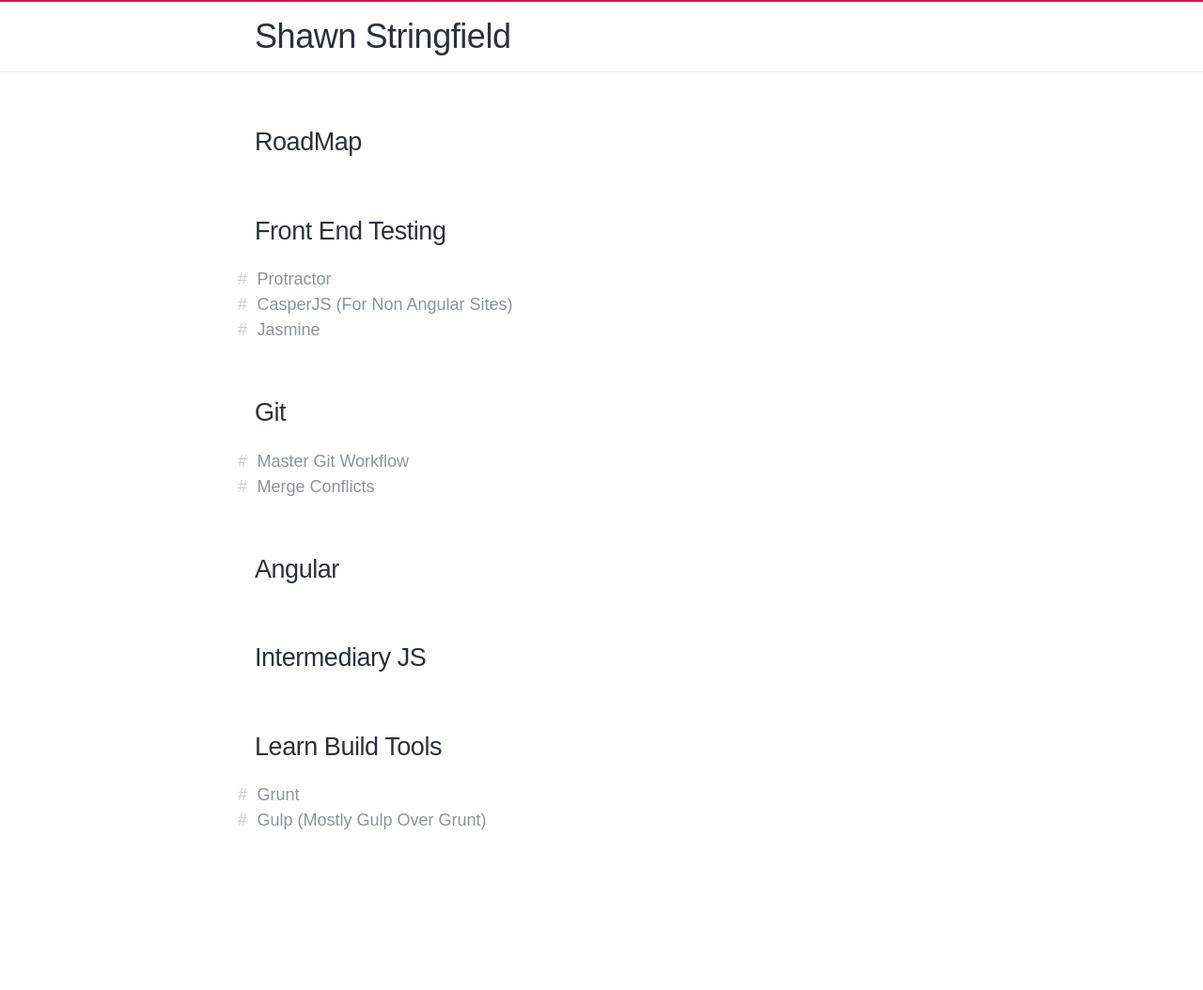
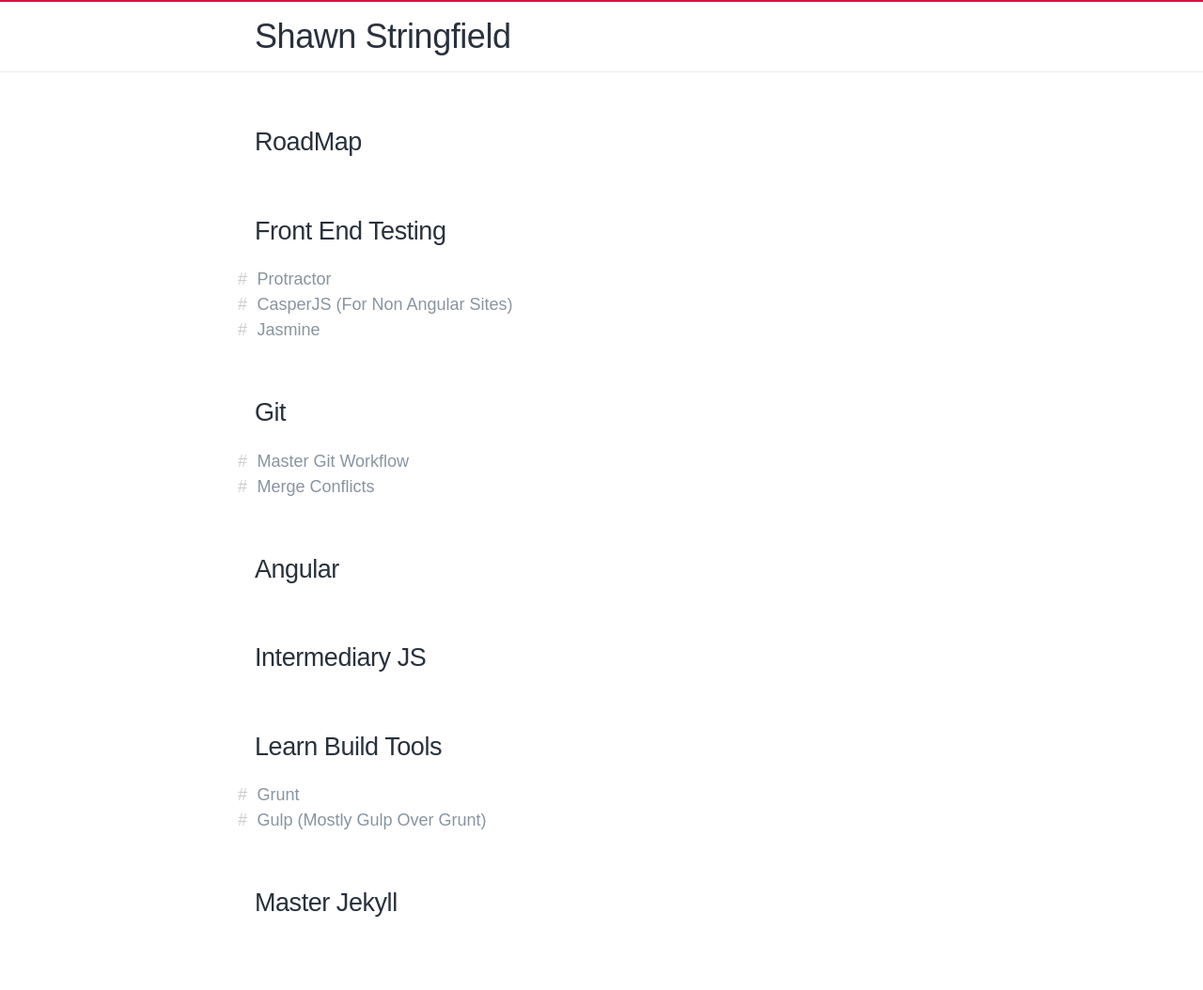
Before and after one commit to ShawnStringfield/shawnstringfield.github.io, a Jekyll site: the page built from roadmap.md, in a window 1280 px wide. Shown: the whole page at 94% size. Built offline with Jekyll 4.4.1, drawn with Linux system fonts in a browser that asks for light colours; some web fonts are replaced; before the commit the page ends 959 px from its top, so only the background shows below that.

Commit message:
Update roadmap.md

```diff
--- a/roadmap.md
+++ b/roadmap.md
@@ -19,3 +19,5 @@ layout: default
 ## Learn Build Tools
 - Grunt
 - Gulp (Mostly Gulp Over Grunt)
+
+## Master Jekyll
```
